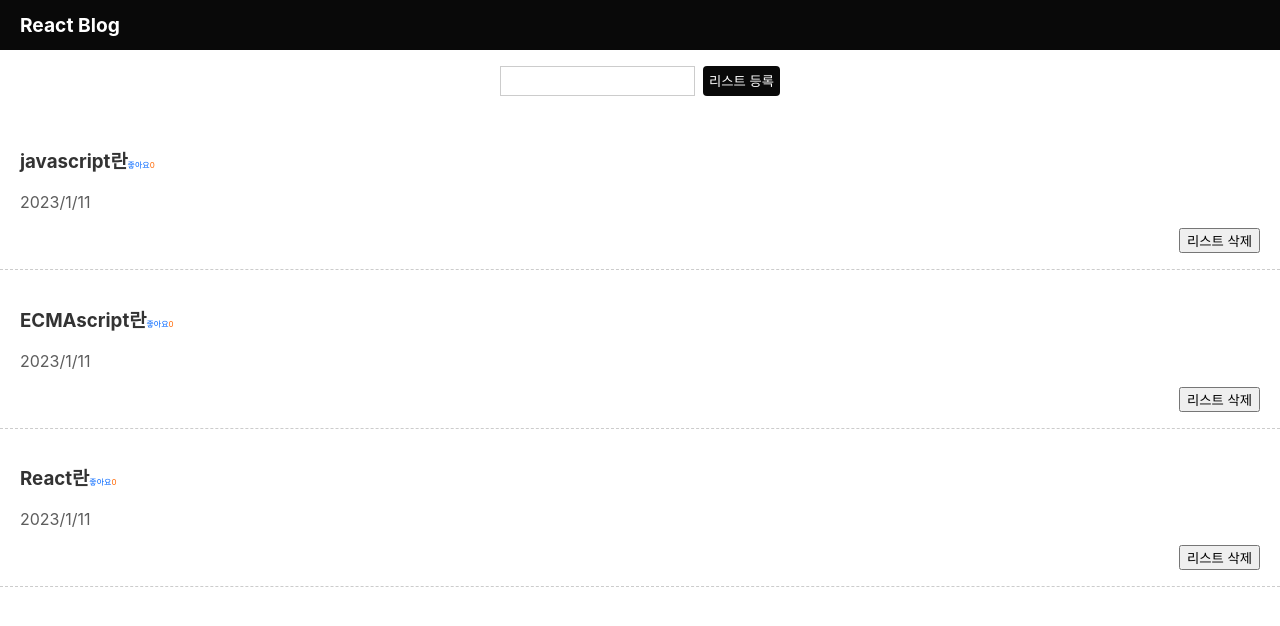
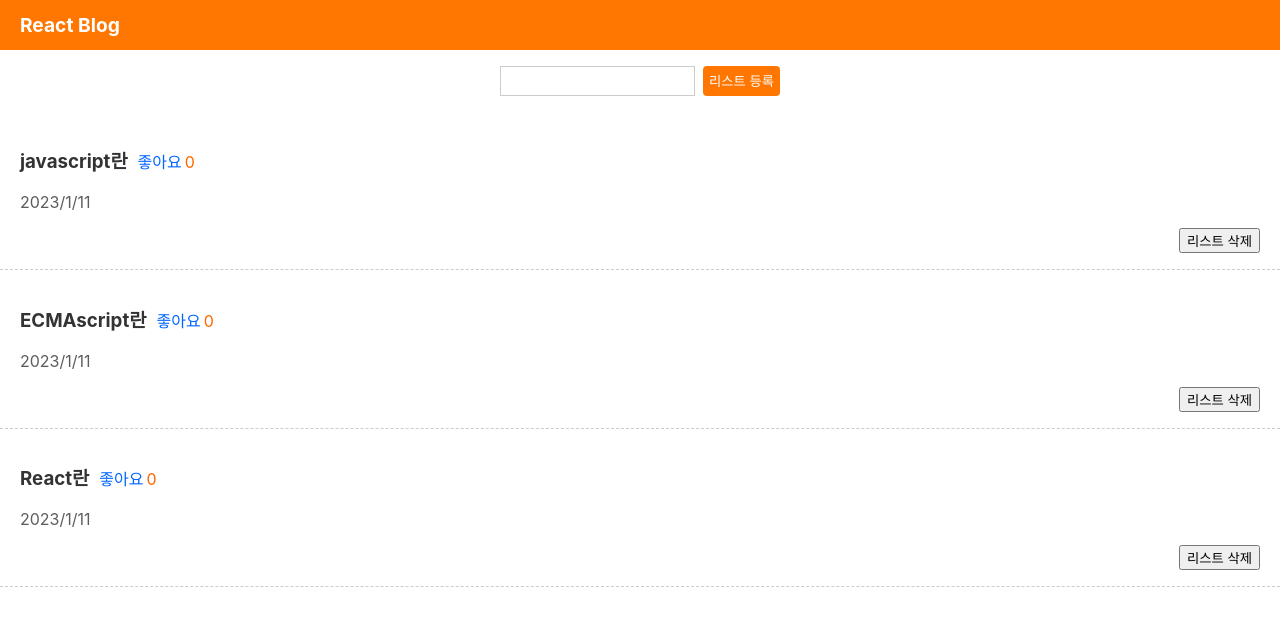
Before and after one commit to kimboss27/blog.github.io, a plain HTML site: page index.html in a window 1280 px wide. Drawn offline with Linux system fonts and the light colour scheme.

Commit message:
test
test

```diff
--- a/index.html
+++ b/index.html
@@ -1 +1 @@
-<!doctype html><html lang="en"><head><meta charset="utf-8"/><link rel="icon" href="/favicon.ico"/><meta name="viewport" content="width=device-width,initial-scale=1"/><meta name="theme-color" content="#000000"/><meta name="description" content="Web site created using create-react-app"/><link rel="apple-touch-icon" href="/logo192.png"/><link rel="manifest" href="/manifest.json"/><title>React App</title><script defer="defer" src="/static/js/main.b266a139.js"></script><link href="/static/css/main.c80e8ed4.css" rel="stylesheet"></head><body><noscript>You need to enable JavaScript to run this app.</noscript><div id="root"></div></body></html>
+<!doctype html><html lang="en"><head><meta charset="utf-8"/><link rel="icon" href="/favicon.ico"/><meta name="viewport" content="width=device-width,initial-scale=1"/><meta name="theme-color" content="#000000"/><meta name="description" content="Web site created using create-react-app"/><link rel="apple-touch-icon" href="/logo192.png"/><link rel="manifest" href="/manifest.json"/><title>React App</title><script defer="defer" src="/static/js/main.b266a139.js"></script><link href="/static/css/main.5b0c466b.css" rel="stylesheet"></head><body><noscript>You need to enable JavaScript to run this app.</noscript><div id="root"></div></body></html>
--- /dev/null
+++ b/static/css/main.5b0c466b.css
@@ -0,0 +1,2 @@
+body{-webkit-font-smoothing:antialiased;-moz-osx-font-smoothing:grayscale;font-family:-apple-system,BlinkMacSystemFont,Segoe UI,Roboto,Oxygen,Ubuntu,Cantarell,Fira Sans,Droid Sans,Helvetica Neue,sans-serif;margin:0}code{font-family:source-code-pro,Menlo,Monaco,Consolas,Courier New,monospace}.App-header{background:#f70;color:#fff;display:flex;font-size:.6rem;padding-left:20px}div{box-sizing:border-box}.list{border-bottom:1px dashed #ccc;color:#5d5d5d;overflow:hidden;padding:16px 20px}.list button{float:right}h3{color:#333;cursor:pointer}h3 span{color:#f60;font-size:1rem;font-weight:400}h3 span:first-child{color:#06f;cursor:pointer;margin-left:10px;margin-right:3px}.write-box{display:flex;justify-content:center;margin:16px 0}.write-box input{border:1px solid #ccc;height:20px;padding:4px 8px}.write-box button{background:#f70;border:0;border-radius:4px;color:#fff;height:30px;margin-left:8px}.detail{background:#f4f4f4;border-radius:10px;box-shadow:0 3px 5px 0 rgba(0,0,0,.3);margin:30px;padding:20px}.detail h4{border-bottom:2px solid #5d5d5d;padding-bottom:5px}
+/*# sourceMappingURL=main.5b0c466b.css.map*/
--- a/static/css/main.c80e8ed4.css
+++ /dev/null
@@ -1,2 +0,0 @@
-body{-webkit-font-smoothing:antialiased;-moz-osx-font-smoothing:grayscale;font-family:-apple-system,BlinkMacSystemFont,Segoe UI,Roboto,Oxygen,Ubuntu,Cantarell,Fira Sans,Droid Sans,Helvetica Neue,sans-serif;margin:0}code{font-family:source-code-pro,Menlo,Monaco,Consolas,Courier New,monospace}.App-header{background:#090909;color:#fff;display:flex;font-size:.6rem;padding-left:20px}div{box-sizing:border-box}.list{border-bottom:1px dashed #ccc;color:#5d5d5d;overflow:hidden;padding:16px 20px}.list button{float:right}h3{color:#333;cursor:pointer}h3 span{color:#f60;font-size:.5rem;font-weight:400}h3 span:first-child{color:#06f;cursor:pointer}.write-box{display:flex;justify-content:center;margin:16px 0}.write-box input{border:1px solid #ccc;height:20px;padding:4px 8px}.write-box button{background:#090909;border:0;border-radius:4px;color:#fff;height:30px;margin-left:8px}.detail{background:#f4f4f4;border-radius:10px;box-shadow:0 3px 5px 0 rgba(0,0,0,.3);margin:30px;padding:20px}.detail h4{border-bottom:2px solid #5d5d5d;padding-bottom:5px}
-/*# sourceMappingURL=main.c80e8ed4.css.map*/
```
Also changed, not shown: asset-manifest.json, 4 other files.
